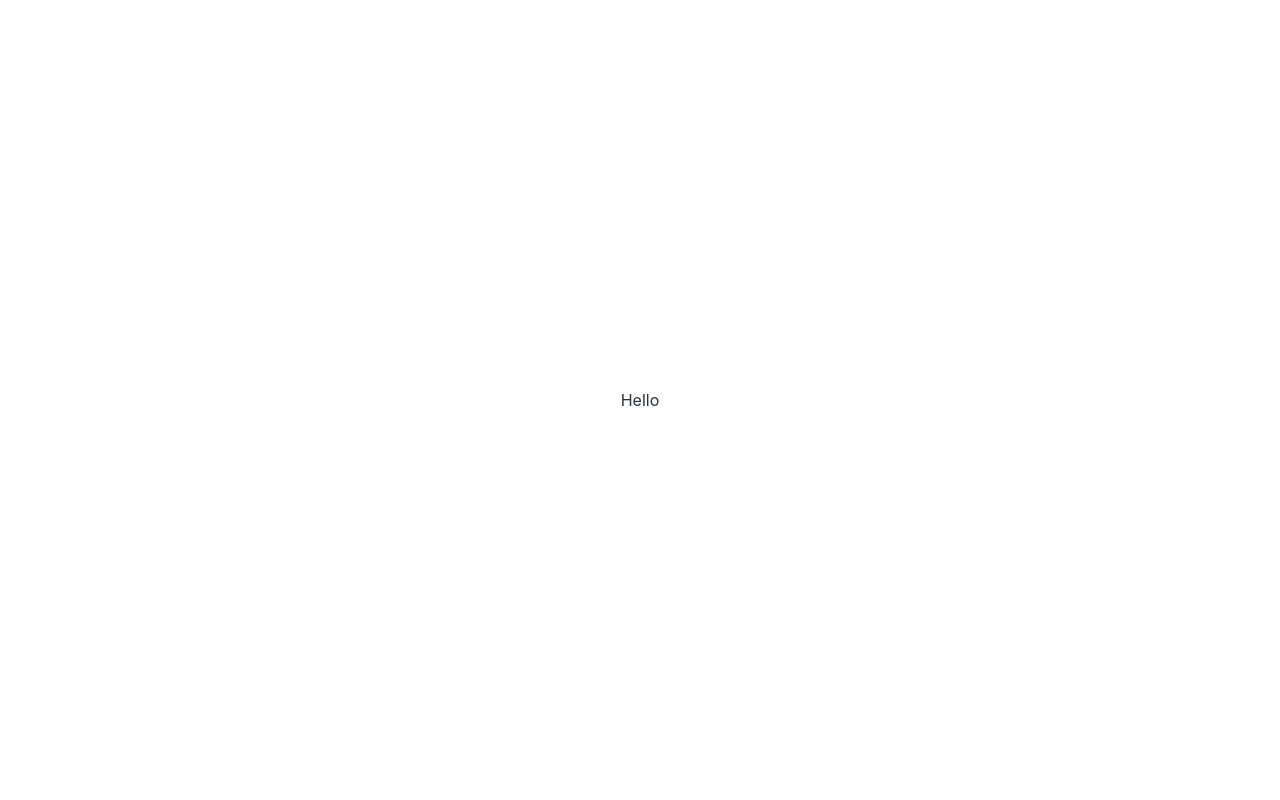
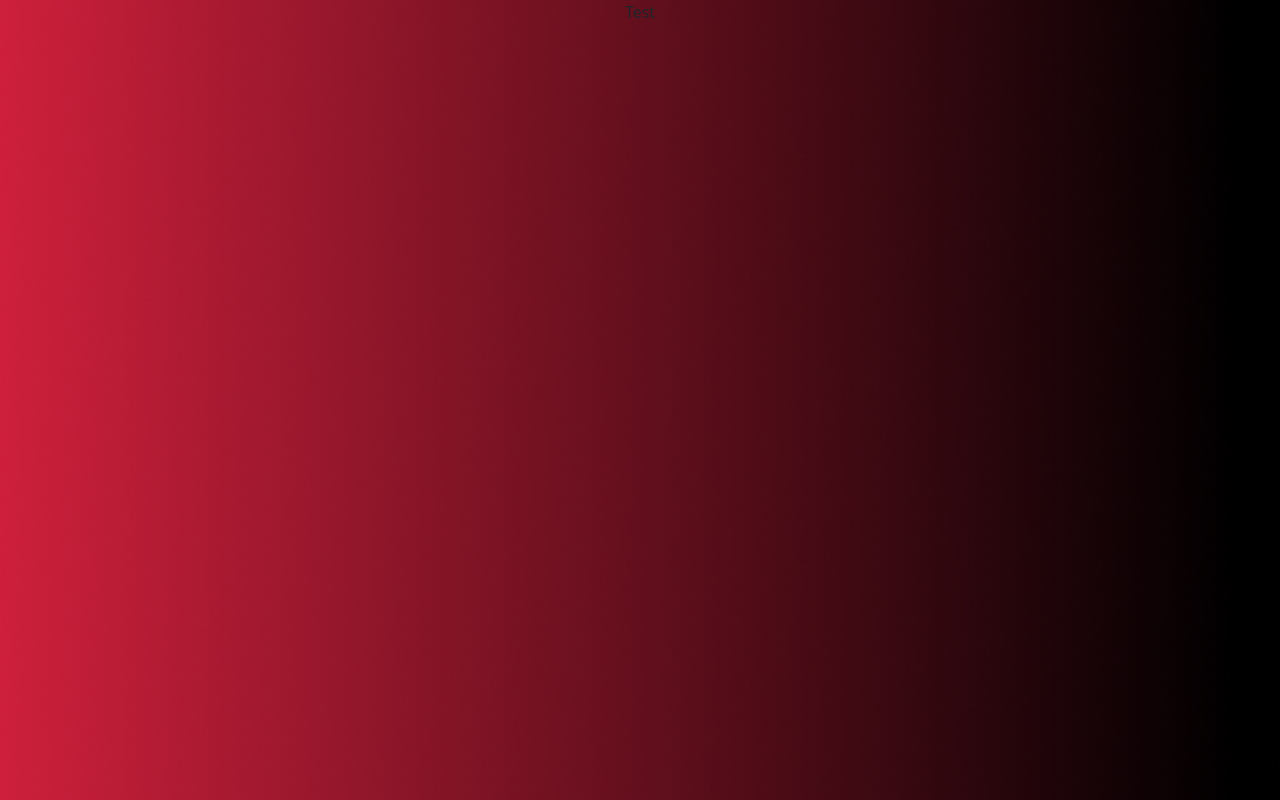
Before and after one commit to Jisooyanim/my-website, a React (Vite) app: page / in a window 1280 px wide. Built offline with nearby package versions, Linux system fonts and the light colour scheme; the HTML template or start-up script is replaced by a standard one.

Commit message:
A: Background

```diff
--- a/package.json
+++ b/package.json
@@ -10,7 +10,9 @@
     "preview": "vite preview"
   },
   "dependencies": {
+    "bootstrap": "^5.3.2",
     "react": "^18.2.0",
+    "react-bootstrap": "^2.9.1",
     "react-dom": "^18.2.0"
   },
   "devDependencies": {
--- a/src/App.jsx
+++ b/src/App.jsx
@@ -1,13 +1,16 @@
 import { React, useState } from "react";
+import Background from "./containers/Background";
+// import Palette from "./assets/Palette.jpg";
+import Gradient from "./assets/Gradient.jpg";
+import Navbar from "./components/Navbar"
 import "./App.css";
 
 function App() {
-
   return (
-    <div>
-      <p> Hello </p>
-    </div>
-  )
+    <Background bgImg={Gradient} position="left" blur={["bl", "tr"]}>
+      <Navbar/>
+    </Background>
+  );
 }
 
 export default App;
--- /dev/null
+++ b/src/components/Navbar.jsx
@@ -0,0 +1,10 @@
+import React from "react";
+import { Container, Nav, Navbar, NavDropdown } from "react-bootstrap";
+
+const Sidebar = () => {
+    return (
+        <p> Test</p>
+    );
+};
+
+export default Sidebar;
--- /dev/null
+++ b/src/containers/Background.jsx
@@ -0,0 +1,67 @@
+import React from "react";
+
+const Background = ({ bgImg, position, offset, blur, className, children }) => {
+    const backgroundStyle = {
+        backgroundImage: `url(${bgImg})`,
+        backgroundSize: "cover",
+        backgroundRepeat: "no-repeat",
+        backgroundPosition: `${position}`,
+        width: "100vw",
+        height: "100vh",
+        margin: 0,
+        overflow: "hidden",
+        top: 0,
+        left: 0,
+        position: "fixed",
+    };
+
+    // To make image full size, reset the margin and padding
+    document.body.style.margin = "0";
+    document.body.style.padding = "0";
+    document.documentElement.style.margin = "0";
+    document.documentElement.style.padding = "0";
+
+    const renderBlur = blur?.map((value, index) => {
+        let style = {};
+        const newOffset = offset ? `${offset}em` : "-25em";
+
+        switch (value) {
+            case "tr":
+                style = { ...style, top: newOffset, right: newOffset };
+                break;
+            case "bl":
+                style = { ...style, bottom: newOffset, left: newOffset };
+                break;
+            case "tl":
+                style = { ...style, top: newOffset, left: newOffset };
+                break;
+            case "br":
+                style = { ...style, bottom: newOffset, right: newOffset };
+                break;
+        }
+
+        return (
+            <React.Fragment key={index}>
+                <div className="radial-blur position-absolute" style={style} />
+            </React.Fragment>
+        );
+    });
+
+    return (
+        <div style={backgroundStyle} className={className}>
+            <div
+                style={{
+                    position: "absolute",
+                    zIndex: 100,
+                    height: "100%",
+                    width: "100%",
+                }}
+            >
+                {children}
+            </div>
+            {renderBlur}
+        </div>
+    );
+};
+
+export default Background;
--- /dev/null
+++ b/src/themes/colors.js
@@ -0,0 +1,3 @@
+export const colors = {
+    white: "#FFFFFF",
+};
--- /dev/null
+++ b/src/themes/fonts.js
@@ -0,0 +1,3 @@
+export const fonts = {
+    raleway: "Raleway Variable, sans-serif",
+};
```
Also changed, not shown: src/assets/Gradient.jpg (added), 1 other file (tests, documents, lock files or other folders).
